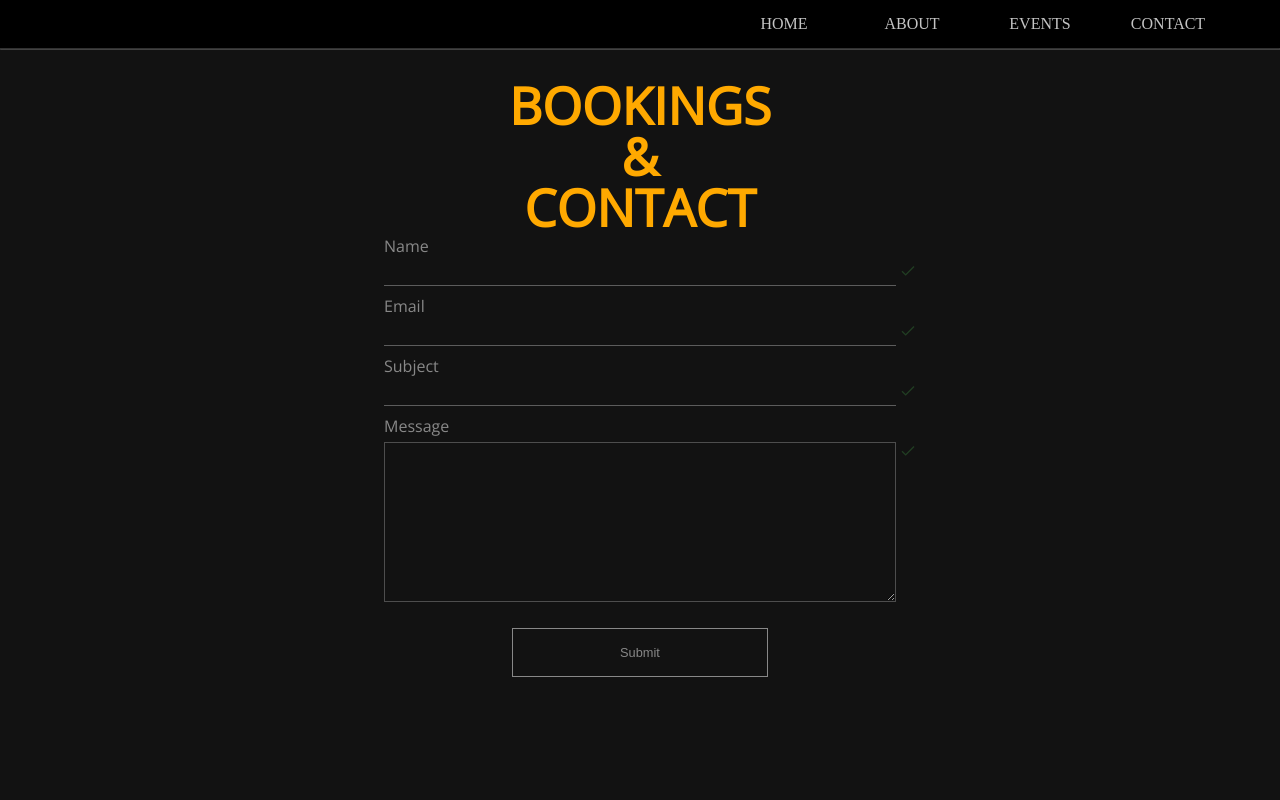
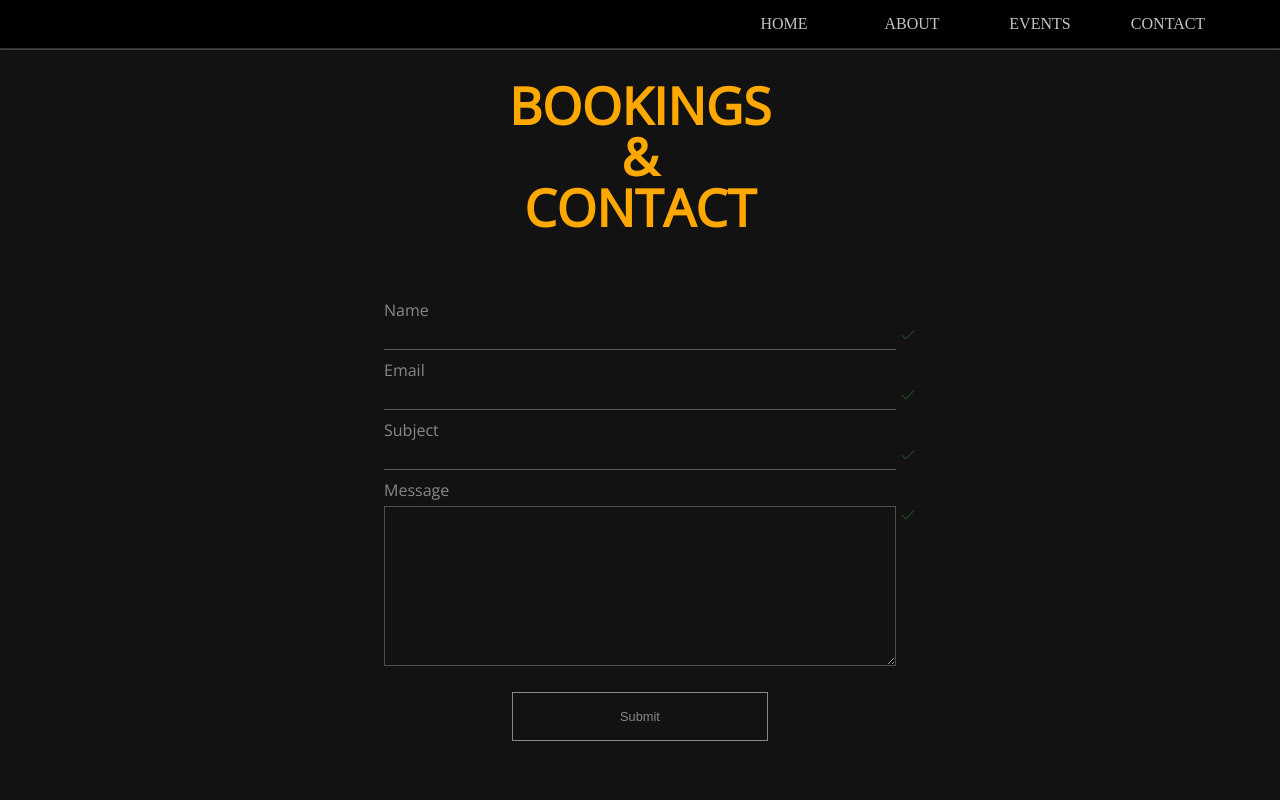
Before and after one commit to xxrobone/framew_week5_cme, a Next.js app: page /contact in a window 1280 px wide. Shown: the top 800 px of the page. Built offline with nearby package versions, Linux system fonts and the light colour scheme.

Commit message:
form margin

```diff
--- a/src/pages/contact/Contact.module.scss
+++ b/src/pages/contact/Contact.module.scss
@@ -19,7 +19,7 @@
 
 
     .contact_form {
-        margin: 0 auto;
+        margin: 4rem auto;
         width: 80%;
         height: 600px;
         /* border: 1px solid #888; */
```
